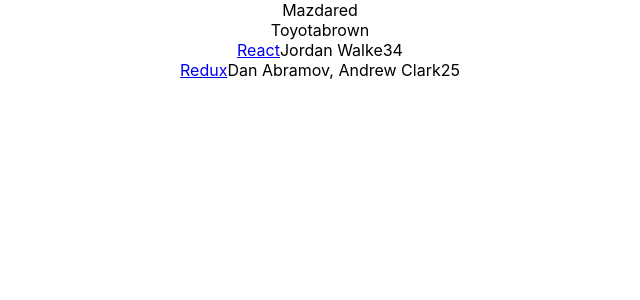
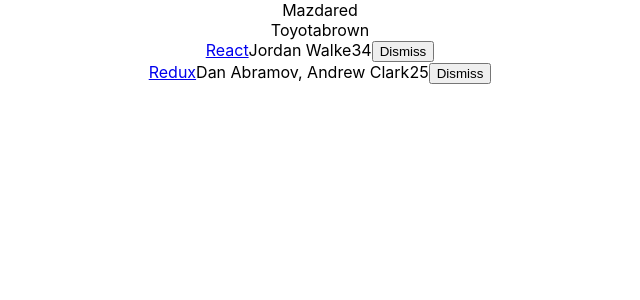
Before and after one commit to Zuzatoy/Hackernews, a React (Create React App) app: page / in a window 1280 px wide. Shown: the top 300 px of the page, without its empty margins (320-960 px from the left). Built offline with nearby package versions, Linux system fonts and the light colour scheme.

Commit message:
Unidirectional Data Flow

```diff
--- a/src/App.js
+++ b/src/App.js
@@ -42,7 +42,14 @@
       cars: cars
 
     };
+    this.onDismiss = this.onDismiss.bind(this);
   }
+
+  onDismiss(id) {
+    const updatedList = this.state.list.filter(item => item.objectID !== id);
+    this.setState({ list: updatedList });
+  }
+
   render() {
     return (
       <div className="App">
@@ -50,6 +57,12 @@
           <div key ={car.title} >
             <span>{car.title}</span>
             <span>{car.color}</span>
+            {/* <span>
+              <button onClick={() => this.onDismiss(car.title)}
+              >
+              Dismiss
+              </button>
+            </span> */}
           </div>
         )}
 
@@ -61,6 +74,13 @@
             <span>{item.author}</span>
             <span>{item.num_comments}</span>
             <span>{item.points}</span>
+            <span>
+              <button onClick={() => this.onDismiss(item.ob)}
+              >
+              Dismiss
+              </button>
+            </span>
+
       </div>
             )       }
     </div> );
```
